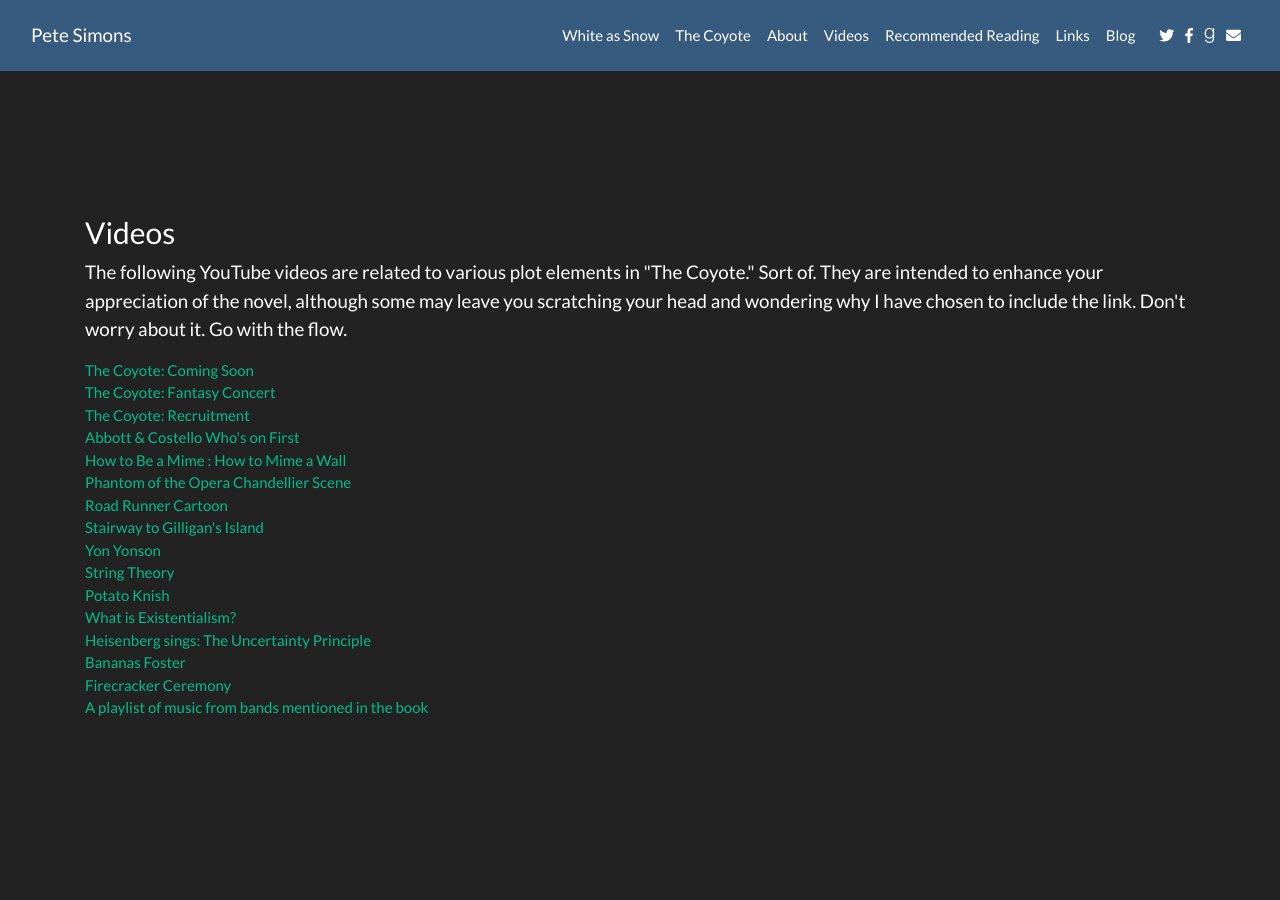
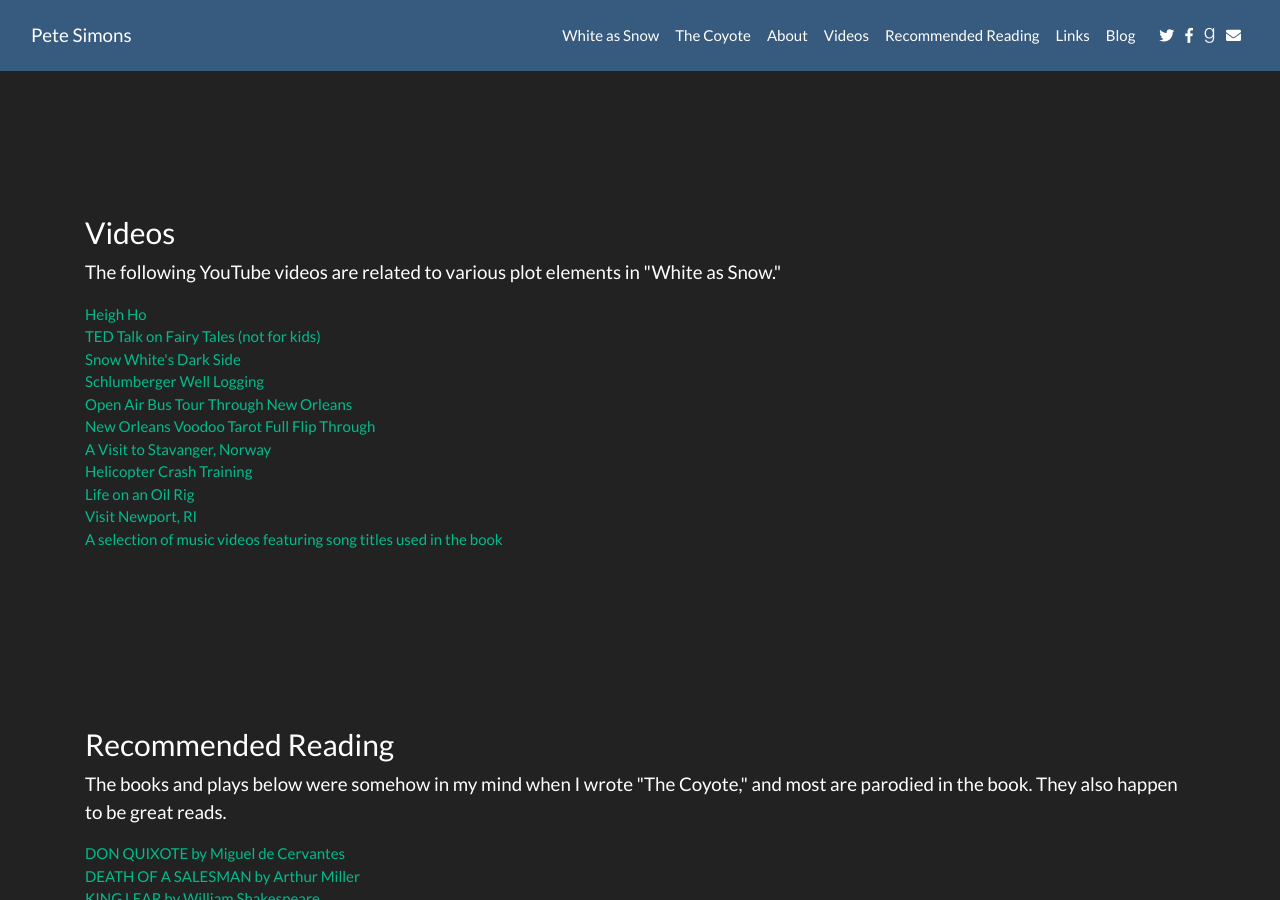
Before and after one commit to simonse-projects/author-site, a Jekyll site: the page white-as-snow.html, which Jekyll copies as it is, in a window 1280 px wide and 900 px high, scrolled down 2868 px. Built offline with Jekyll 4.4.1, drawn with Linux system fonts in a browser that asks for light colours; nearby versions of some CDN libraries.

Commit message:
update white as snow videos

```diff
--- a/index.html
+++ b/index.html
@@ -80,7 +80,7 @@
     <section id="books" class="">
       <div class="container">
         <div class="row pt-3">
-          <div class="col-6">
+          <div class="col-4">
             <a href="white-as-snow.html"><img class="img-fluid" src="images/coyote_cover.gif" alt="White as Snow by Pete Simons"></a>
           </div>
           <div class="col-4">
--- a/white-as-snow.html
+++ b/white-as-snow.html
@@ -176,29 +176,24 @@
          <div class="row">
            <div class="col-lg-12 mx-auto">
              <h2>Videos</h2>
-             <p class="lead">The following YouTube videos are related to various plot elements in "The Coyote." Sort of. They are intended to enhance your appreciation of the novel, although some may leave you scratching your head and wondering why I have chosen to include the link. Don't worry about it. Go with the flow.</p>
+             <p class="lead">The following YouTube videos are related to various plot elements in "White as Snow."</p>
              <ul class="list-unstyled">
-                 <li class=""><a target="_blank" href="https://youtu.be/pT2hNKoGiao">The Coyote: Coming Soon</a></li>
-                 <li class=""><a target="_blank" href="https://youtu.be/KCZvL8G6cfg">The Coyote: Fantasy Concert</a></li>
-                 <li class=""><a target="_blank" href="https://youtu.be/2l8EdfskUkw">The Coyote: Recruitment</a></li>
-                 <li class=""><a target="_blank" href="https://youtu.be/kTcRRaXV-fg">Abbott & Costello Who's on First</a></li>
-                 <li class=""><a target="_blank" href="https://youtu.be/7cBAD_EI-uI">How to Be a Mime : How to Mime a Wall</a></li>
-                 <li class=""><a target="_blank" href="https://youtu.be/cJKB7XrMrW4">Phantom of the Opera Chandellier Scene</a></li>
-                 <li class=""><a target="_blank" href="https://youtu.be/4iWvedIhWjM">Road Runner Cartoon</a></li>
-                 <li class=""><a target="_blank" href="https://youtu.be/F8oGz0mxwks">Stairway to Gilligan's Island</a></li>
-                 <li class=""><a target="_blank" href="https://www.youtube.com/watch?v=xJIGo1tL9yA">Yon Yonson</a></li>
-                 <li class=""><a target="_blank" href="https://www.youtube.com/watch?v=Da-2h2B4faU">String Theory</a></li>
-                 <li class=""><a target="_blank" href="https://www.youtube.com/watch?v=IFfLCuHSZ-U">Potato Knish</a></li>
-                 <li class=""><a target="_blank" href="https://www.youtube.com/watch?v=vwqmHsANllY">What is Existentialism?</a></li>
-                 <li class=""><a target="_blank" href="https://www.youtube.com/watch?v=C4iucctrZbU">Heisenberg sings: The Uncertainty Principle</a></li>
-                 <li class=""><a target="_blank" href="https://www.youtube.com/watch?v=cHRJWdMw_04">Bananas Foster</a></li>
-                 <li class=""><a target="_blank" href="https://www.youtube.com/watch?v=YmAGISLAqNE">Firecracker Ceremony</a></li>
-                 <li class=""><a target="_blank" href="https://www.youtube.com/playlist?list=PLKFMImQNfE0oOwhSeEhaFcHKjXUy9vpt3">A playlist of music from bands mentioned in the book</a></li>
-             </ul>
-           </div>
-         </div>
-       </div>
-     </section>
+               <li class=""><a target="_blank" href="https://www.youtube.com/watch?v=HI0x0KYChq4">Heigh Ho</a></li>
+               <li class=""><a target="_blank" href="https://www.youtube.com/watch?v=Jit32hKZ-BM">TED Talk on Fairy Tales (not for kids)</a></li>
+               <li class=""><a target="_blank" href="https://www.youtube.com/watch?v=-an-4x7ufPo">Snow White's Dark Side</a></li>
+               <li class=""><a target="_blank" href="https://www.youtube.com/watch?v=o8axCZeDTeQ">Schlumberger Well Logging</a></li>
+               <li class=""><a target="_blank" href="https://www.youtube.com/watch?v=vKEFRufxD3E">Open Air Bus Tour Through New Orleans</a></li>
+               <li class=""><a target="_blank" href="https://www.youtube.com/watch?v=ZKtx9tec9V8">New Orleans Voodoo Tarot Full Flip Through</a></li>
+               <li class=""><a target="_blank" href="https://www.youtube.com/watch?v=uxNFCnxGIfI">A Visit to Stavanger, Norway</a></li>
+               <li class=""><a target="_blank" href="https://www.youtube.com/watch?v=x0NBDk4tGwE">Helicopter Crash Training</a></li>
+               <li class=""><a target="_blank" href="https://www.youtube.com/watch?v=PCGeQdZpO6A">Life on an Oil Rig</a></li>
+               <li class=""><a target="_blank" href="https://www.youtube.com/watch?v=TRYWVmOHxV4">Visit Newport, RI</a></li>
+               <li class=""><a target="_blank" href="https://www.youtube.com/playlist?list=PLKFMImQNfE0qra2h8IcaFkjZfRkvrws3W">A selection of music videos featuring song titles used in the book</a></li>
+            </ul>
+          </div>
+        </div>
+      </div>
+    </section>
 
      <!-- Further Reading Section -->
      <section id="furtherreading">
```
